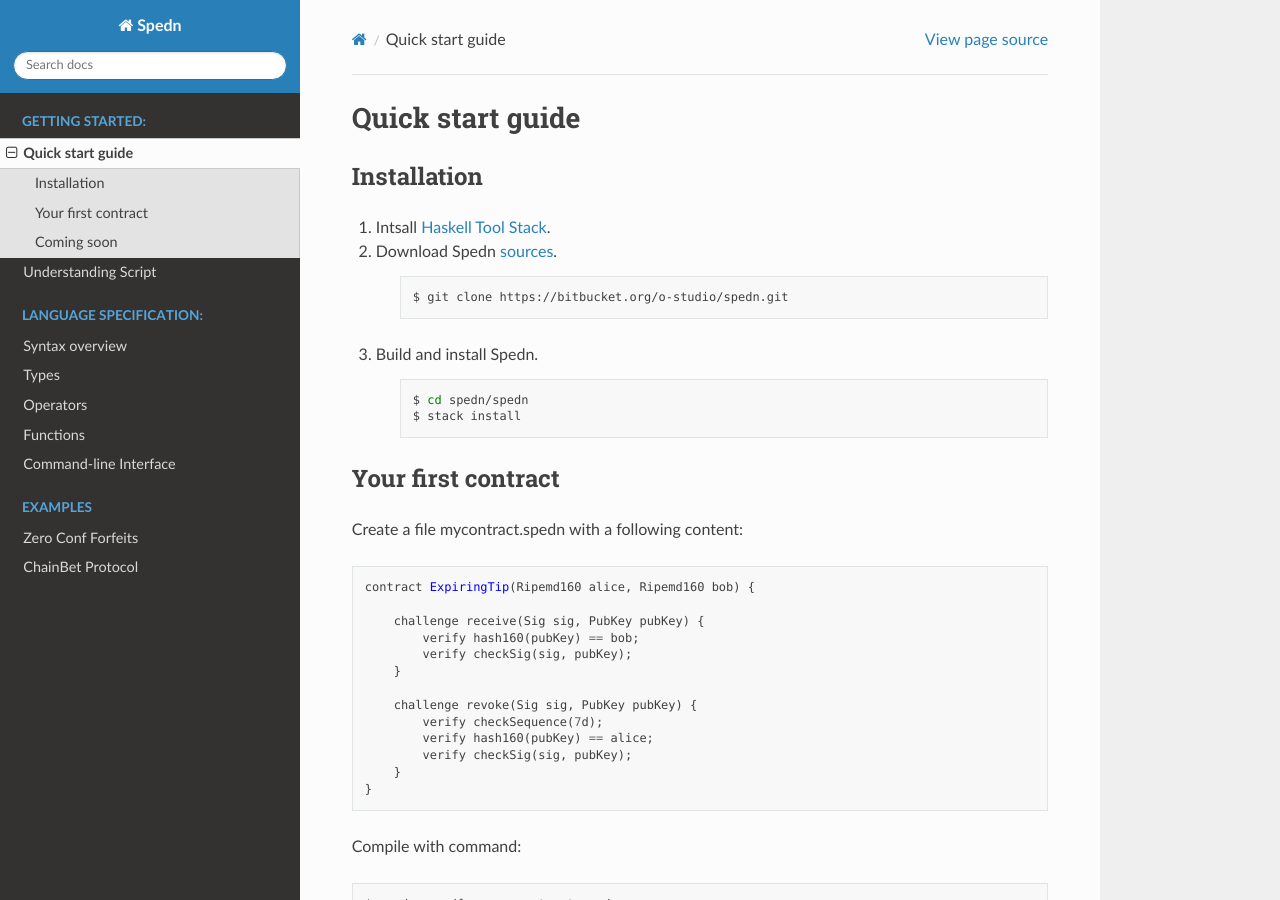
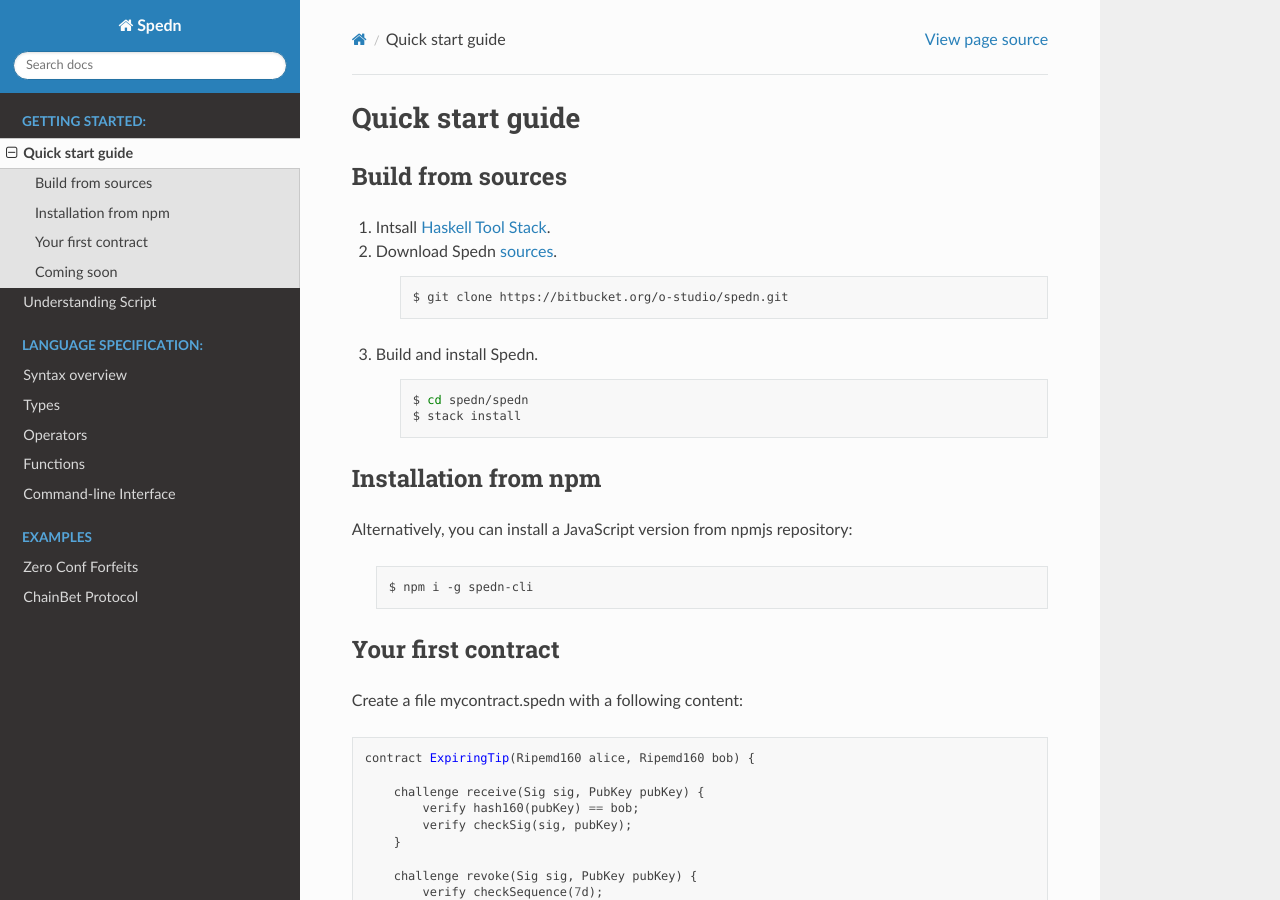
Before and after one commit to osoftware/spedn, a Sphinx documentation site: the page built from docs/quickstart.rst, in a window 1280 px wide and 900 px high. Built offline with Sphinx 7.4.7 and the Read the Docs theme 2.0.0, drawn with Linux system fonts in a browser that asks for light colours.

Commit message:
JavaScript CLI

```diff
--- a/docs/quickstart.rst
+++ b/docs/quickstart.rst
@@ -2,8 +2,8 @@
 Quick start guide
 =================
 
-Installation
-============
+Build from sources
+==================
 
 1. Intsall `Haskell Tool Stack <https://docs.haskellstack.org/en/stable/README/#how-to-install>`_.
 
@@ -19,6 +19,16 @@
 
         $ cd spedn/spedn
         $ stack install
+
+
+Installation from npm
+=====================
+
+Alternatively, you can install a JavaScript version from npmjs repository:
+
+    .. code-block:: bash
+
+        $ npm i -g spedn-cli
 
 
 Your first contract
```
Also changed, not shown: spedn-js/cli/README.md (added), 8 other files.
